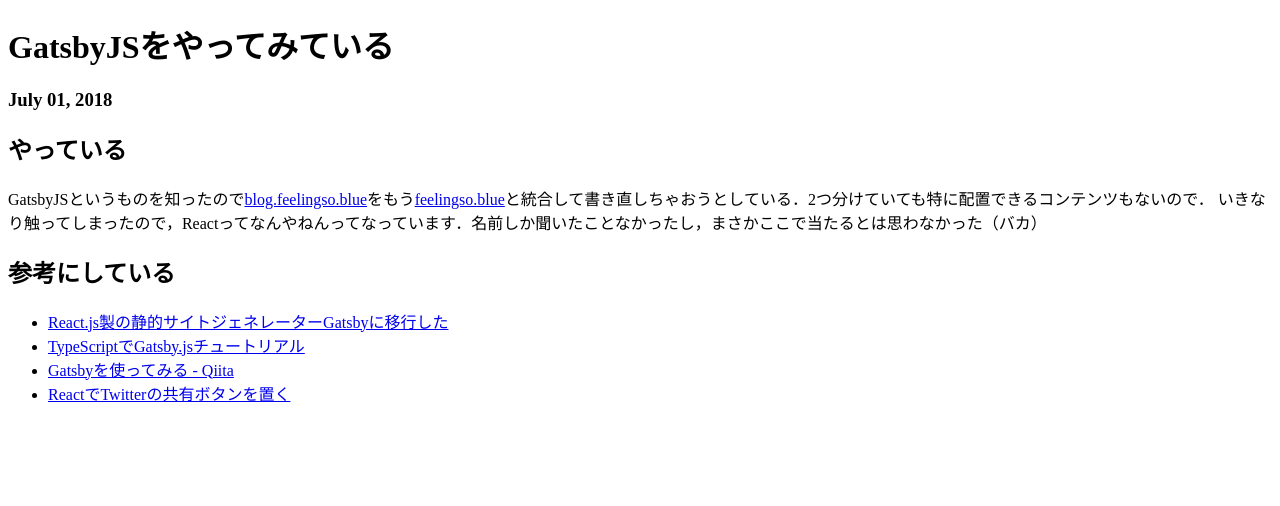
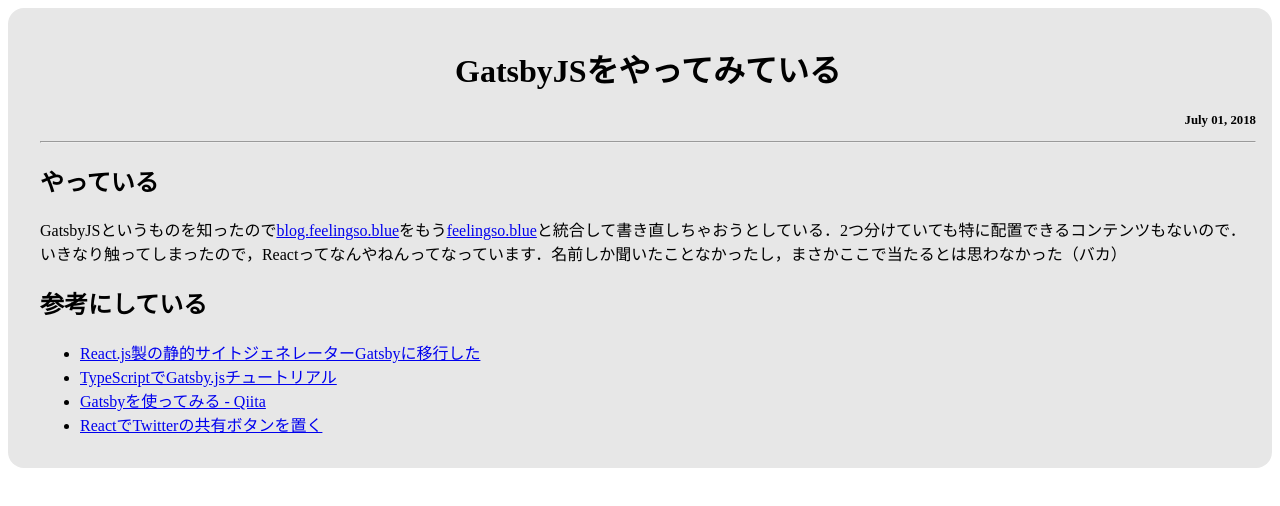
Before and after one commit to ekuinox/feelingso.blue, a Gatsby site: page /posts/2018/07/01/renew-gatsby in a window 1280 px wide. Built offline with nearby package versions, Linux system fonts and the light colour scheme; Gatsby itself is replaced by a stand-in of ours.

Commit message:
記事に背景色つけたりした

```diff
--- a/src/templates/posts.tsx
+++ b/src/templates/posts.tsx
@@ -32,15 +32,24 @@
 
 	render() {
 		return this.props.data.markdownRemark.frontmatter.publish ? (
-			<div>
+			<div
+				style={{
+					backgroundColor: '#e7e7e7',
+					padding: '1.0rem 1.0rem 1.0rem 2.0rem',
+					borderRadius: '1rem',
+				}}
+			>
 				<Helmet
 					title={`${this.props.data.markdownRemark.frontmatter.title} - ${
 						this.props.data.site.siteMetadata.title
 					}`}
 				/>
 				<div>
-					<h1>{this.props.data.markdownRemark.frontmatter.title}</h1>
-					<h3>{this.props.data.markdownRemark.frontmatter.date}</h3>
+					<h1 style={{ textAlign: 'center' }}>{this.props.data.markdownRemark.frontmatter.title}</h1>
+					<h3 style={{ textAlign: 'right', fontSize: '80%' }}>
+						{this.props.data.markdownRemark.frontmatter.date}
+					</h3>
+					<hr style={{ margin: '0 0 1 0' }} />
 					<div dangerouslySetInnerHTML={{ __html: this.props.data.markdownRemark.html }} />
 				</div>
 			</div>
```
